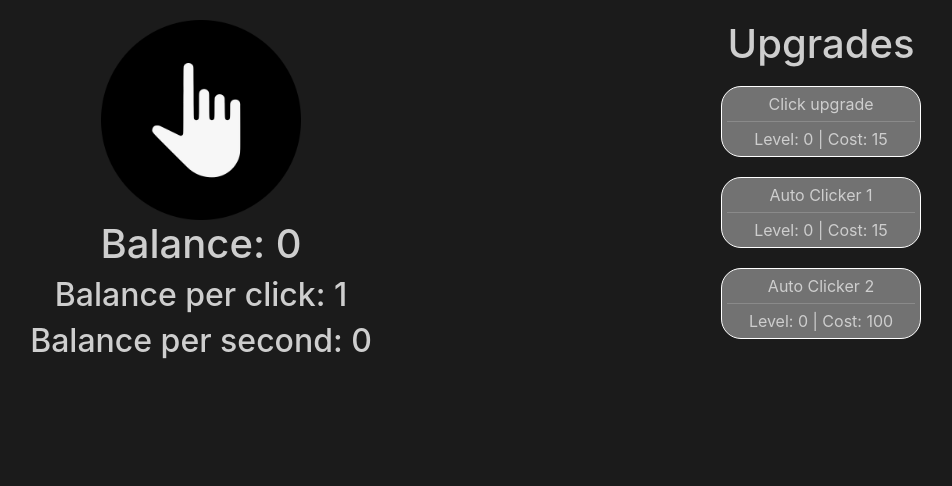
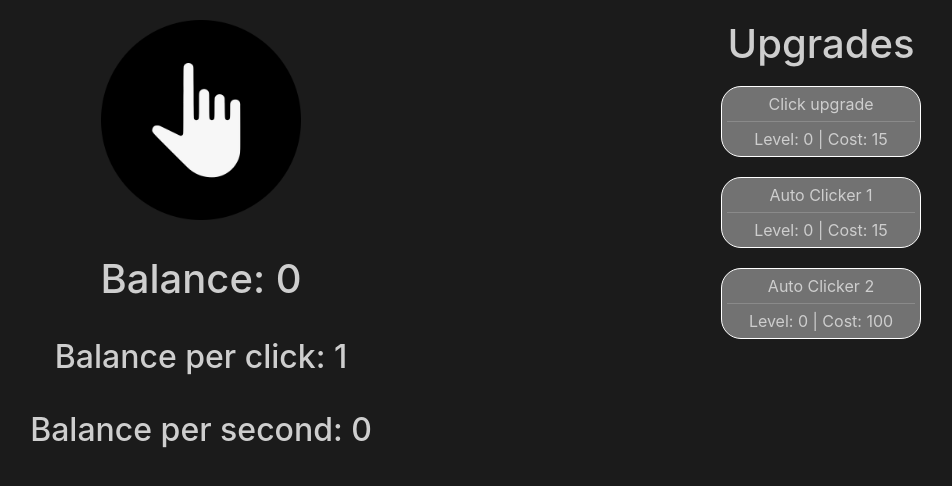
Before and after one commit to AntonioToni/idle-clicker, a React (Create React App) app: page / in a window 1280 px wide. Shown: the top 486 px of the page, without its empty margins (129-1081 px from the left). Built offline with nearby package versions, Linux system fonts and the light colour scheme.

Commit message:
fix #10 - added margins for the stats component

```diff
--- /dev/null
+++ b/src/components/Stats.css
@@ -0,0 +1,7 @@
+.stats {
+    margin-top: 25px;
+}
+
+.stats h1, .stats h2 {
+    margin: 35px 0;
+}
--- a/src/components/displayStats.tsx
+++ b/src/components/displayStats.tsx
@@ -1,4 +1,5 @@
 import React, {useEffect, useState} from "react";
+import './Stats.css';
 
 export function DisplayStats(props : {
   clickIncrement : number,
@@ -25,10 +26,10 @@ export function DisplayStats(props : {
   })
 
   return(
-    <>
+    <div className="stats">
       <h1>Balance: {addcomma(Math.trunc(displayBalance))}</h1>
       <h2>Balance per click: {props.clickIncrement}</h2>
       <h2>Balance per second: {props.autoIncrement}</h2>
-    </>
+    </div>
   )
 }
```
